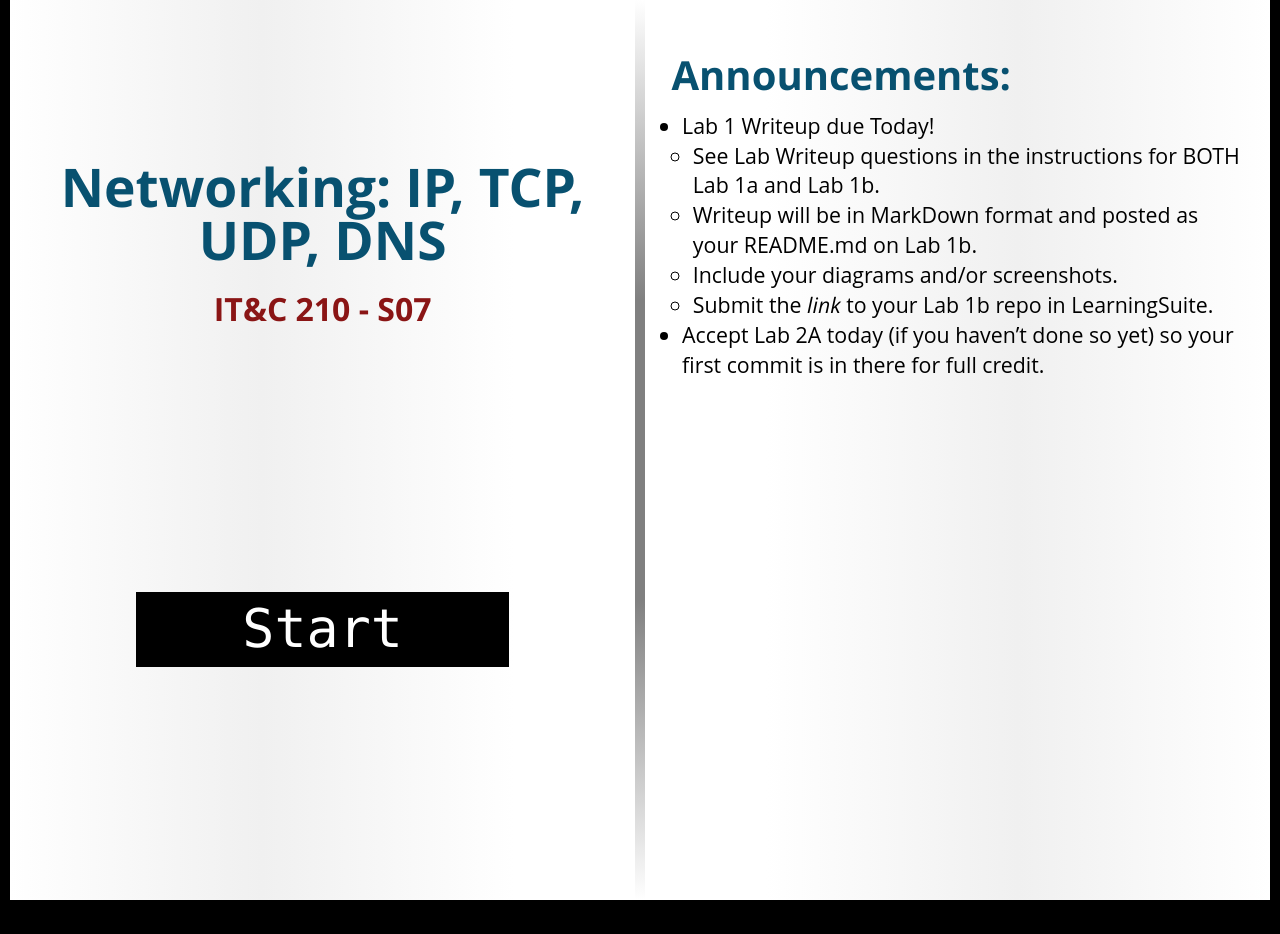
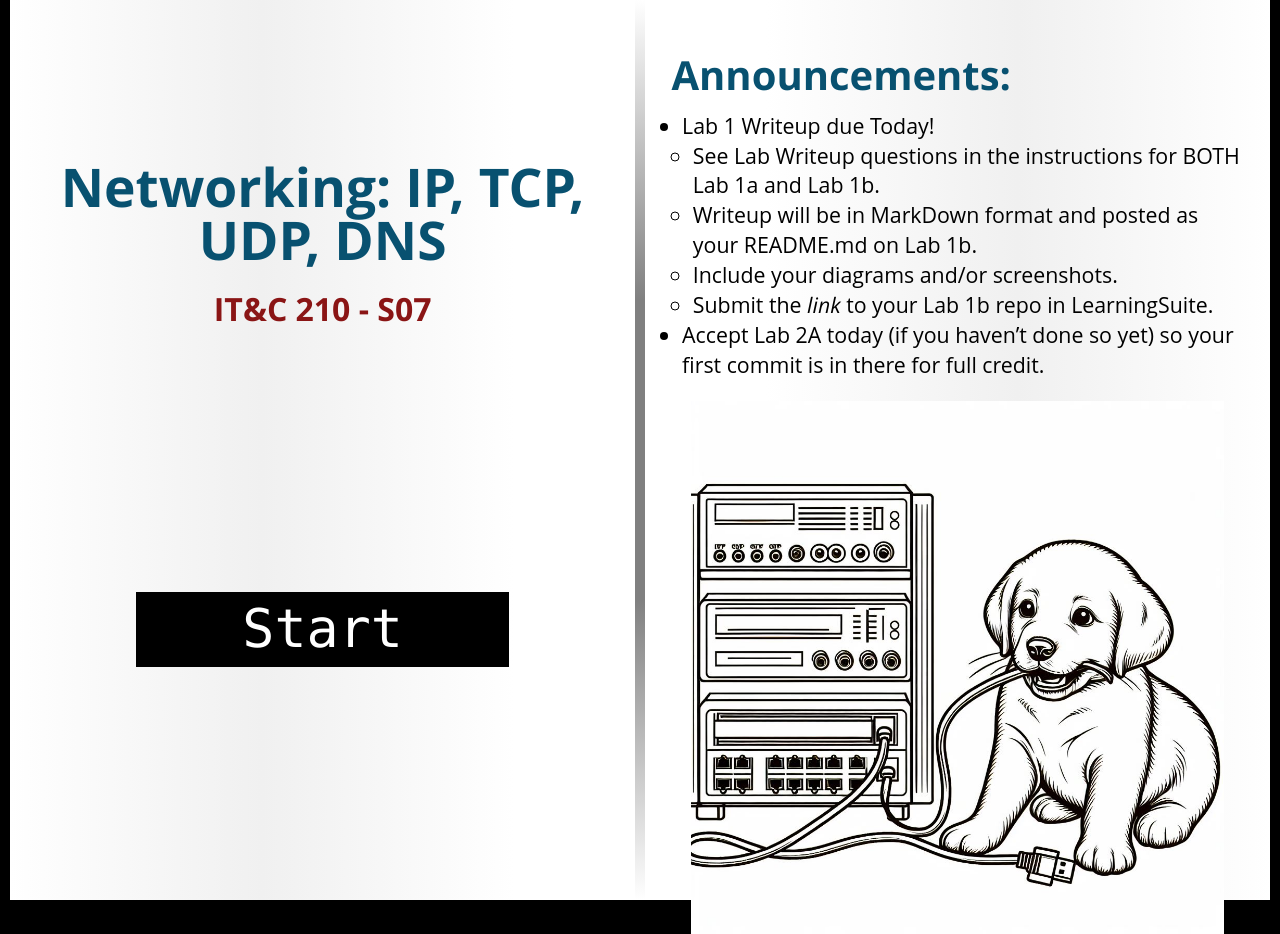
Before and after one commit to BYU-ITC-210/BYU-ITC-210.github.io, a Jekyll site: the page built from _welcome/S07.md, in a window 1280 px wide. Built offline with Jekyll 4.4.1, drawn with Linux system fonts in a browser that asks for light colours; some web fonts are replaced; before the commit the page ends 900 px from its top, so only the background shows below that.

Commit message:
Welcome S07

```diff
--- a/_welcome/S07.md
+++ b/_welcome/S07.md
@@ -8,3 +8,5 @@ session: S07
     * Include your diagrams and/or screenshots.
     * Submit the _link_ to your Lab 1b repo in LearningSuite.
 * Accept Lab 2A today (if you haven't done so yet) so your first commit is in there for full credit.
+
+![Dog with Network Cable](images/dog-network.jpg)
```
Also changed, not shown: welcome/images/dog-network.jpg (added).
